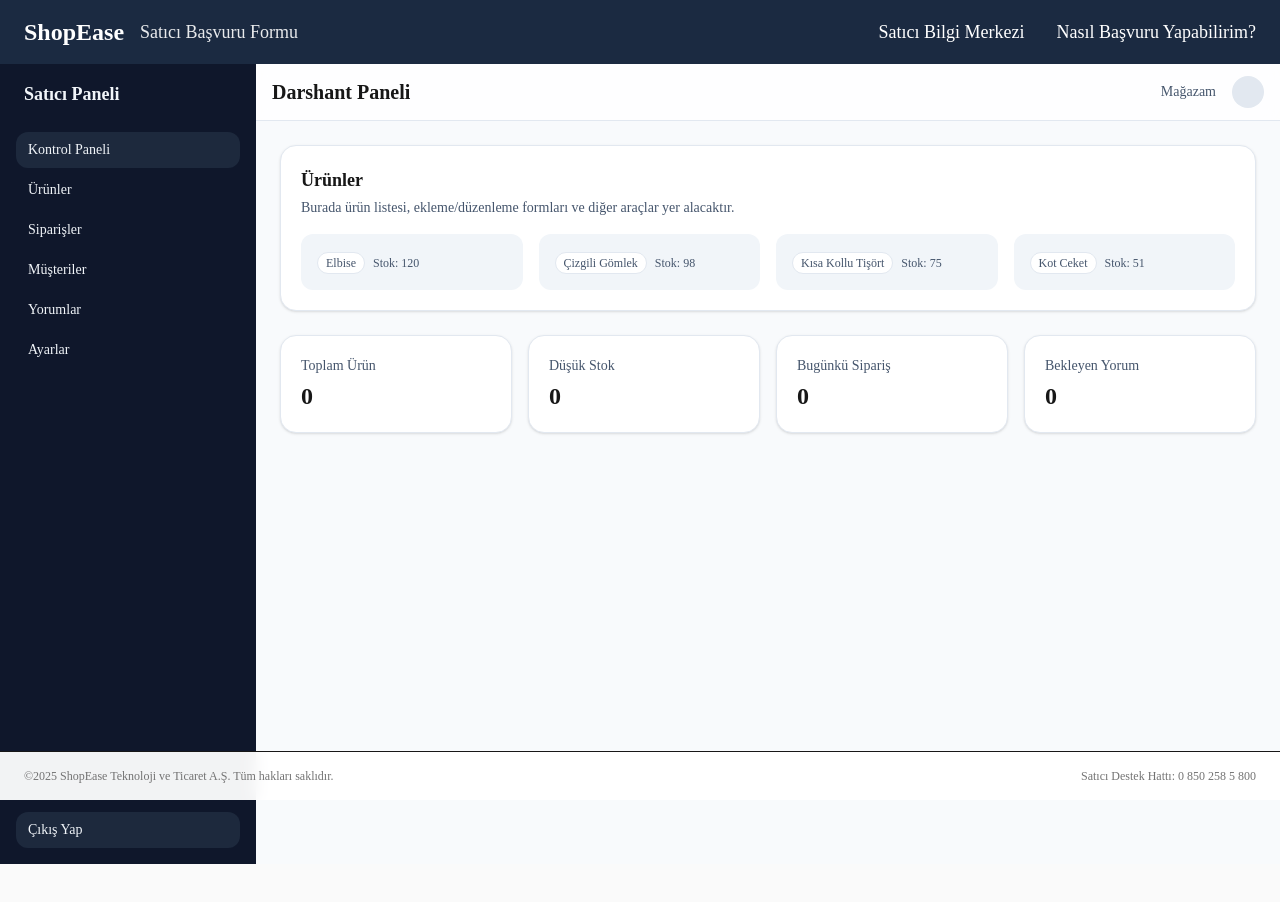
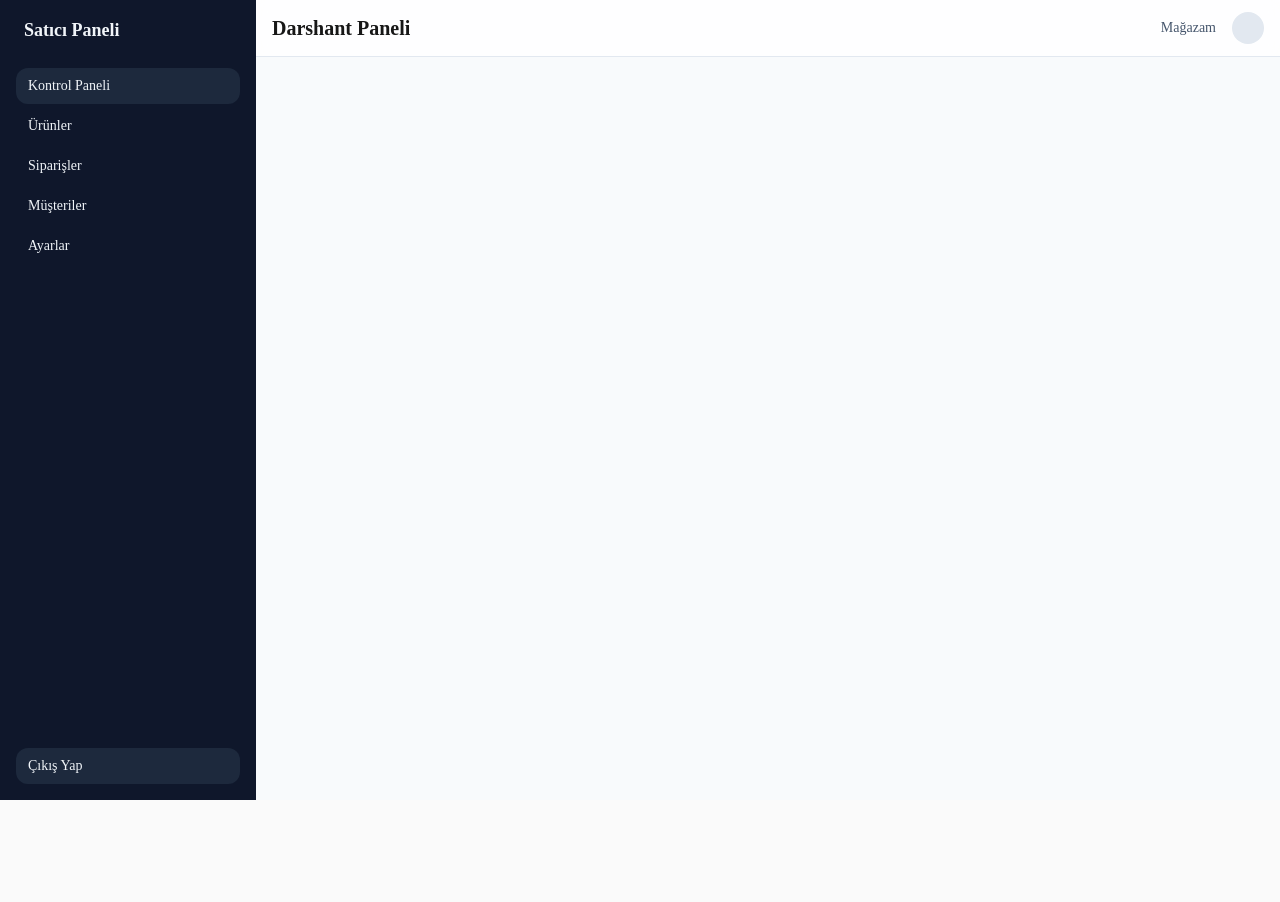
Before and after one commit to EdepHuu/Yazilimxyz, a Next.js app in the folder Yazilimxyz-Frontend/frontend-web/: page /merchant/panel in a window 1280 px wide. Shown: the top 902 px of the page. After the commit the page ends 800 px from the top, so only its background shows below. Built offline with nearby package versions, Linux system fonts and the light colour scheme; no server answers; sample sign-in values are in the browser's storage.

Commit message:
update to merchant portal

```diff
--- /dev/null
+++ b/Yazilimxyz-Frontend/frontend-web/src/app/merchant/giris/layout.tsx
@@ -0,0 +1,31 @@
+export default function GirisLayout({ children }: { children: React.ReactNode }) {
+  return (
+    <>
+      {/* Üst navbar */}
+      <header className="bg-[#1B2A41] text-white">
+        <div className="mx-auto flex max-w-7xl items-center justify-between px-6 py-4">
+          <div className="flex items-center gap-4">
+            <span className="text-2xl font-bold">ShopEase</span>
+            <span className="text-lg font-medium opacity-90">Satıcı Başvuru Formu</span>
+          </div>
+          <nav className="flex items-center gap-8 text-lg font-medium">
+            <a href="#" className="hover:underline">Satıcı Bilgi Merkezi</a>
+            <a href="#" className="hover:underline">Nasıl Başvuru Yapabilirim?</a>
+          </nav>
+        </div>
+      </header>
+
+      <main className="min-h-[calc(100vh-88px-64px)] pb-20 md:pb-24">
+        {children}
+      </main>
+
+      {/* SABİT FOOTER */}
+      <footer className="fixed inset-x-0 bottom-0 z-50 border-t bg-white/95 backdrop-blur">
+        <div className="mx-auto flex max-w-7xl flex-col items-center justify-between gap-3 px-6 py-4 text-xs text-neutral-500 md:flex-row">
+          <span>©2025 ShopEase Teknoloji ve Ticaret A.Ş. Tüm hakları saklıdır.</span>
+          <span>Satıcı Destek Hattı: 0 850 258 5 800</span>
+        </div>
+      </footer>
+    </>
+  );
+}
--- a/Yazilimxyz-Frontend/frontend-web/src/app/merchant/layout.tsx
+++ b/Yazilimxyz-Frontend/frontend-web/src/app/merchant/layout.tsx
@@ -1,46 +1,14 @@
-import '../globals.css';
+import "../globals.css";
 
 export const metadata = {
-  title: 'ShopEase | Satıcı Girişi',
+  title: "ShopEase | Satıcı Girişi",
 };
 
-export default function MerchantLayout({
-  children,
-}: {
-  children: React.ReactNode;
-}) {
+export default function RootLayout({ children }: { children: React.ReactNode }) {
   return (
     <html lang="tr">
-      {/* Sabit footer ile çakışmasın diye min-h + flex-col, ama esas çözüm main padding */}
-      <body className="min-h-screen flex flex-col bg-neutral-50 text-neutral-900">
-        {/* Üst navbar */}
-        <header className="bg-[#1B2A41] text-white">
-          <div className="mx-auto flex max-w-7xl items-center justify-between px-6 py-4">
-            <div className="flex items-center gap-4">
-              {/* Logo / Marka */}
-              <span className="text-2xl font-bold">ShopEase</span>
-              <span className="text-lg font-medium opacity-90">Satıcı Başvuru Formu</span>
-            </div>
-            <nav className="flex items-center gap-8 text-lg font-medium">
-              <a href="#" className="hover:underline">Satıcı Bilgi Merkezi</a>
-              <a href="#" className="hover:underline">Nasıl Başvuru Yapabilirim?</a>
-            </nav>
-          </div>
-        </header>
-
-
-        {/* İçerik - sabit footer’ın üstünde boşluk bırakalım */}
-        <main className="flex-1 pb-20 md:pb-24">
-          {children}
-        </main>
-
-        {/* SABİT FOOTER */}
-        <footer className="fixed inset-x-0 bottom-0 z-50 border-t bg-white/95 backdrop-blur">
-          <div className="mx-auto flex max-w-7xl flex-col items-center justify-between gap-3 px-6 py-4 text-xs text-neutral-500 md:flex-row">
-            <span>©2025 ShopEase Teknoloji ve Ticaret A.Ş. Tüm hakları saklıdır.</span>
-            <span>Satıcı Destek Hattı: 0 850 258 5 800</span>
-          </div>
-        </footer>
+      <body className="bg-neutral-50 text-neutral-900">
+        {children}
       </body>
     </html>
   );
--- a/Yazilimxyz-Frontend/frontend-web/src/app/merchant/page.tsx
+++ b/Yazilimxyz-Frontend/frontend-web/src/app/merchant/page.tsx
@@ -1,7 +1,7 @@
-import React from "react";
+// src/app/merchant/page.tsx
+import { redirect } from "next/navigation";
 
-function MerchantPanel() {
-  return <div>MerchantPanel ana sayfası</div>;
+export default function MerchantIndex() {
+  // /merchant açıldığında kontrol paneline yönlendir
+  redirect("/merchant/panel");
 }
-
-export default MerchantPanel;
--- a/Yazilimxyz-Frontend/frontend-web/src/app/merchant/panel/layout.tsx
+++ b/Yazilimxyz-Frontend/frontend-web/src/app/merchant/panel/layout.tsx
@@ -1,11 +1,23 @@
 import Sidebar from "@/components/merchant/Sidebar";
+import Topbar from "@/components/merchant/Topbar";
 
-export default function MerchantPanelLayout({ children }: { children: React.ReactNode }) {
+export default function MerchantPanelLayout({
+  children,
+}: {
+  children: React.ReactNode;
+}) {
   return (
-    <div className="min-h-screen w-full bg-slate-50">
-      <div className="flex">
-        <Sidebar />
-        <main className="flex-1">{children}</main>
+    <div className="min-h-screen w-full bg-slate-50 flex">
+      {/* Sol menü */}
+      <Sidebar />
+
+      {/* İçerik alanı */}
+      <div className="flex-1 flex flex-col">
+        {/* Üst bar (global header yerine) */}
+        <Topbar />
+
+        {/* Sayfa içeriği */}
+        <main className="flex-1 p-6">{children}</main>
       </div>
     </div>
   );
--- a/Yazilimxyz-Frontend/frontend-web/src/app/merchant/panel/page.tsx
+++ b/Yazilimxyz-Frontend/frontend-web/src/app/merchant/panel/page.tsx
@@ -1,120 +1,32 @@
 "use client";
 
-import { useEffect, useState } from "react";
-import Topbar from "@/components/merchant/Topbar";
+import { useEffect } from "react";
 
-type Stats = {
-  productCount: number;
-  lowStockCount: number;
-  ordersToday: number;
-  pendingReviews: number;
-};
-
-type MerchantMe = { id: string; storeName: string };
-
+// Cookie’den token okuma fonksiyonu
 function getCookie(name: string) {
   if (typeof document === "undefined") return null;
   const m = document.cookie.match(new RegExp(`(?:^|; )${name}=([^;]*)`));
   return m ? decodeURIComponent(m[1]) : null;
 }
 
-export default function MerchantDashboardPage() {
-  const [me, setMe] = useState<MerchantMe | null>(null);
-  const [stats, setStats] = useState<Stats | null>(null);
-  const [loading, setLoading] = useState(true);
-
+export default function MerchantPanelPage() {
   useEffect(() => {
+    // Token'ı localStorage → sessionStorage → cookie sırasıyla dene
     const ls = typeof window !== "undefined" ? localStorage.getItem("token") : null;
     const ss = typeof window !== "undefined" ? sessionStorage.getItem("token") : null;
     const ck = getCookie("token");
     const token = ls || ss || ck;
 
+    // Token yoksa giriş sayfasına yönlendir
     if (!token) {
       window.location.href = "/merchant/giris";
-      return;
     }
-
-    const base = process.env.NEXT_PUBLIC_API_BASE_URL;
-
-    const p1 = fetch(`${base}/api/merchant/me`, {
-      headers: { Authorization: `Bearer ${token}` },
-    }).then((r) => (r.ok ? r.json() : null));
-
-    const p2 = fetch(`${base}/api/merchant/products/stats`, {
-      headers: { Authorization: `Bearer ${token}` },
-    }).then((r) => (r.ok ? r.json() : null));
-
-    Promise.all([p1, p2])
-      .then(([meRes, statsRes]) => {
-        setMe(meRes ?? { id: "-", storeName: "Mağazam" });
-        setStats(
-          statsRes ?? {
-            productCount: 4,
-            lowStockCount: 2,
-            ordersToday: 3,
-            pendingReviews: 5,
-          }
-        );
-      })
-      .finally(() => setLoading(false));
   }, []);
 
+  // Şimdilik boş içerik (dashboard daha sonra eklenecek)
   return (
-    <div className="flex flex-col min-h-screen">
-      <Topbar merchantName={me?.storeName} />
-
-      <div className="p-6">
-        <div className="max-w-6xl mx-auto">
-          {/* Üst bölüm */}
-          <section className="bg-white rounded-2xl shadow-sm border border-slate-200 p-5 mb-6">
-            <h2 className="text-lg font-semibold">Ürünler</h2>
-            <p className="text-sm text-slate-600 mt-1">
-              Burada ürün listesi, ekleme/düzenleme formları ve diğer araçlar yer alacaktır.
-            </p>
-
-            {/* Küçük rozet kartlar */}
-            <div className="grid grid-cols-1 sm:grid-cols-2 lg:grid-cols-4 gap-4 mt-4">
-              <SmallBadgeCard title="Elbise" stock="120" />
-              <SmallBadgeCard title="Çizgili Gömlek" stock="98" />
-              <SmallBadgeCard title="Kısa Kollu Tişört" stock="75" />
-              <SmallBadgeCard title="Kot Ceket" stock="51" />
-            </div>
-          </section>
-
-          {/* Özet istatistik kartları */}
-          <div className="grid grid-cols-1 sm:grid-cols-2 lg:grid-cols-4 gap-4">
-            <StatCard label="Toplam Ürün" value={stats?.productCount ?? 0} />
-            <StatCard label="Düşük Stok" value={stats?.lowStockCount ?? 0} />
-            <StatCard label="Bugünkü Sipariş" value={stats?.ordersToday ?? 0} />
-            <StatCard label="Bekleyen Yorum" value={stats?.pendingReviews ?? 0} />
-          </div>
-
-          {/* Loading göstergesi (isteğe bağlı) */}
-          {loading && (
-            <div className="mt-6 text-sm text-slate-500">Veriler yükleniyor…</div>
-          )}
-        </div>
-      </div>
+    <div className="max-w-6xl mx-auto">
+      {/* Dashboard içerikleri burada olacak */}
     </div>
   );
 }
-
-function StatCard({ label, value }: { label: string; value: number | string }) {
-  return (
-    <div className="bg-white rounded-2xl shadow-sm border border-slate-200 p-5">
-      <div className="text-sm text-slate-600">{label}</div>
-      <div className="text-2xl font-semibold mt-1">{value}</div>
-    </div>
-  );
-}
-
-function SmallBadgeCard({ title, stock }: { title: string; stock: string }) {
-  return (
-    <div className="bg-slate-100 rounded-xl p-4">
-      <div className="inline-flex items-center gap-2 text-xs text-slate-600">
-        <span className="px-2 py-0.5 rounded-full bg-white border border-slate-200">{title}</span>
-        <span>Stok: {stock}</span>
-      </div>
-    </div>
-  );
-}
--- a/Yazilimxyz-Frontend/frontend-web/src/components/merchant/Sidebar.tsx
+++ b/Yazilimxyz-Frontend/frontend-web/src/components/merchant/Sidebar.tsx
@@ -2,6 +2,10 @@
 
 import Link from "next/link";
 import { usePathname } from "next/navigation";
+
+function cn(...c: (string | false | null | undefined)[]) {
+  return c.filter(Boolean).join(" ");
+}
 
 export default function Sidebar() {
   const pathname = usePathname();
@@ -10,15 +14,16 @@ export default function Sidebar() {
     { href: "/merchant/urunler", label: "Ürünler" },
     { href: "/merchant/siparisler", label: "Siparişler" },
     { href: "/merchant/musteriler", label: "Müşteriler" },
-    { href: "/merchant/yorumlar", label: "Yorumlar" },
+    // { href: "/merchant/yorumlar", label: "Yorumlar" }, // kaldırıldı
     { href: "/merchant/ayarlar", label: "Ayarlar" },
   ];
 
   return (
     <aside className="hidden md:flex w-64 min-h-screen flex-col bg-slate-900 text-slate-100 p-4">
       <div className="text-lg font-semibold px-2 mb-6">Satıcı Paneli</div>
+
       <nav className="space-y-1">
-        {items.map(it => {
+        {items.map((it) => {
           const active = pathname.startsWith(it.href);
           return (
             <Link
@@ -38,9 +43,11 @@ export default function Sidebar() {
       <div className="mt-auto pt-4">
         <button
           onClick={() => {
-            // çıkış
             if (typeof window !== "undefined") {
               localStorage.removeItem("token");
+              localStorage.removeItem("role");
+              sessionStorage.removeItem("token");
+              sessionStorage.removeItem("role");
               document.cookie = "token=; Max-Age=0; path=/";
               document.cookie = "role=; Max-Age=0; path=/";
               window.location.href = "/merchant/giris";
@@ -54,8 +61,3 @@ export default function Sidebar() {
     </aside>
   );
 }
-
-// Küçük cn helper'ı (eğer yoksa):
-function cn(...classes: (string | false | null | undefined)[]) {
-  return classes.filter(Boolean).join(" ");
-}
```
Also changed, not shown: Yazilimxyz-Frontend/frontend-web/src/app/merchant/uyeol/layout.tsx (added, +31 -0 lines).
